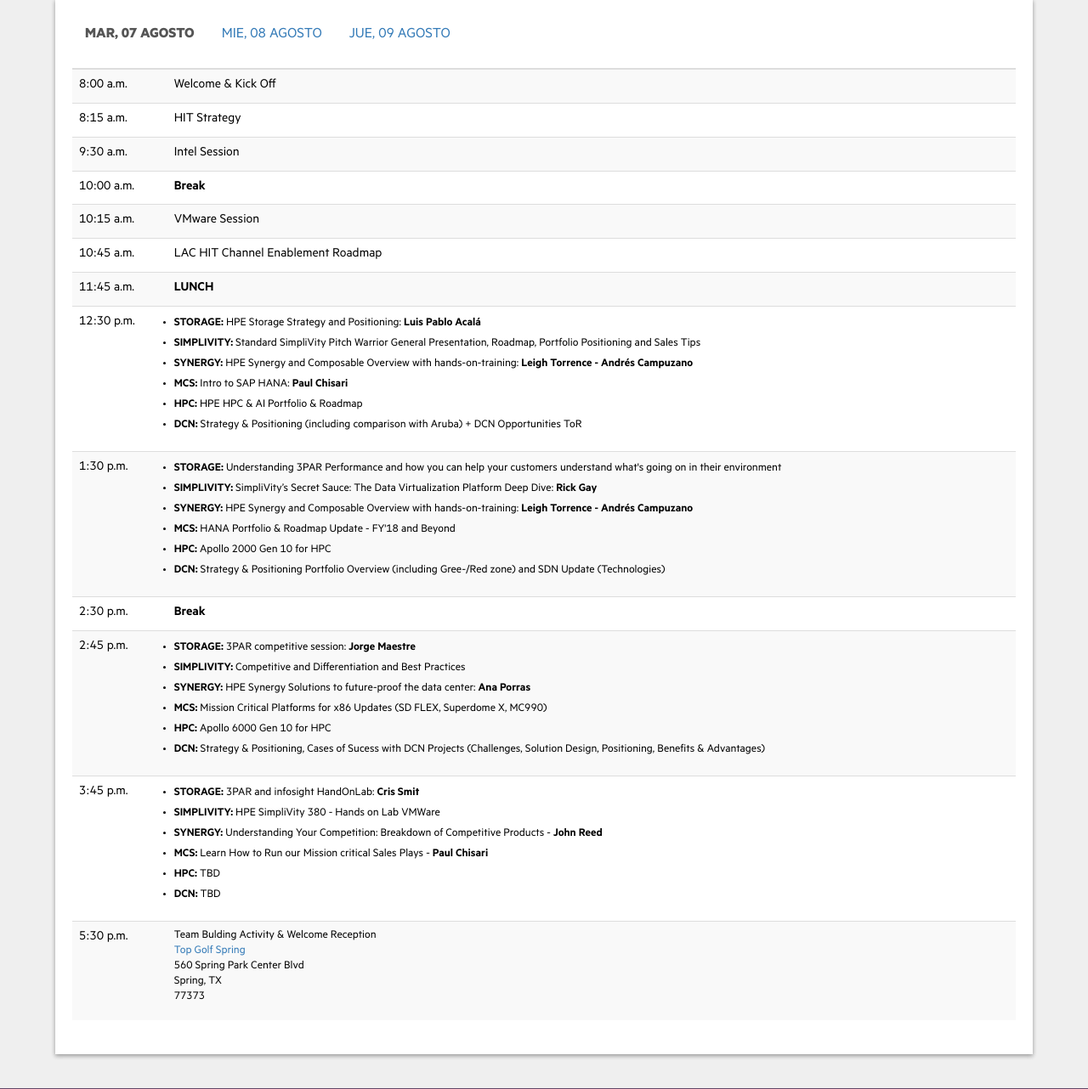
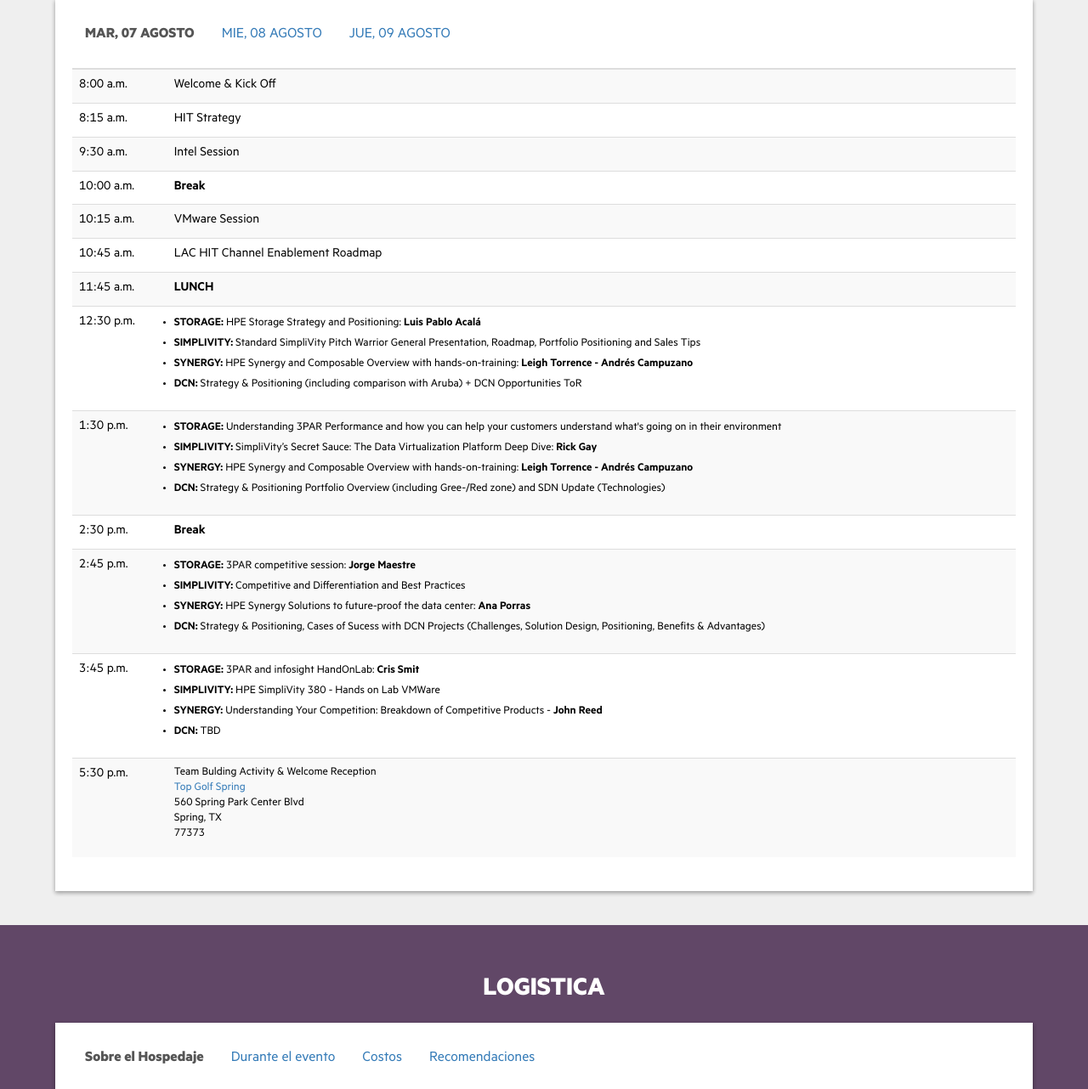
Before and after one commit to joseminaya15/Warriors, a CodeIgniter app: page /Warriors/ in a window 1280 px wide. Shown: the part 1454-2736 px from the top of the page at 85% size. Run offline with CodeIgniter, Linux system fonts and the light colour scheme; some libraries are stand-ins or nearby versions.

Commit message:
vista home

```diff
--- a/application/views/v_home.php
+++ b/application/views/v_home.php
@@ -134,8 +134,6 @@
                                                 <li><strong>STORAGE: </strong>HPE Storage Strategy and Positioning: <strong>Luis Pablo Acalá</strong></li>
                                                 <li><strong>SIMPLIVITY: </strong>Standard SimpliVity Pitch Warrior General Presentation, Roadmap, Portfolio Positioning and Sales Tips</li>
                                                 <li><strong>SYNERGY: </strong>HPE Synergy and Composable Overview with hands-on-training: <strong>Leigh Torrence - Andrés Campuzano</strong></li>
-                                                <li><strong>MCS: </strong>Intro to SAP HANA: <strong>Paul Chisari</strong></li>
-                                                <li><strong>HPC: </strong>HPE HPC & AI Portfolio & Roadmap</li>
                                                 <li><strong>DCN: </strong>Strategy & Positioning (including comparison with Aruba) + DCN Opportunities ToR</li>
                                             </ul>
                                         </td>
@@ -147,8 +145,6 @@
                                                 <li><strong>STORAGE: </strong>Understanding 3PAR Performance and how you can help your customers understand what's going on in their environment</li>
                                                 <li><strong>SIMPLIVITY: </strong>SimpliVity’s Secret Sauce: The Data Virtualization Platform Deep Dive: <strong>Rick Gay</strong></li>
                                                 <li><strong>SYNERGY: </strong>HPE Synergy and Composable Overview with hands-on-training: <strong>Leigh Torrence - Andrés Campuzano</strong></li>
-                                                <li><strong>MCS: </strong>HANA Portfolio & Roadmap Update - FY'18 and Beyond</li>
-                                                <li><strong>HPC: </strong>Apollo 2000 Gen 10 for HPC</li>
                                                 <li><strong>DCN: </strong>Strategy & Positioning Portfolio Overview (including Gree-/Red zone) and SDN Update (Technologies)</li>
                                             </ul>
                                         </td>
@@ -164,8 +160,6 @@
                                                 <li><strong>STORAGE: </strong>3PAR competitive session: <strong>Jorge Maestre</strong></li>
                                                 <li><strong>SIMPLIVITY: </strong>Competitive and Differentiation and Best Practices</li>
                                                 <li><strong>SYNERGY: </strong>HPE Synergy Solutions to future-proof the data center: <strong>Ana Porras</strong></li>
-                                                <li><strong>MCS: </strong>Mission Critical Platforms for x86 Updates (SD FLEX, Superdome X, MC990)</li>
-                                                <li><strong>HPC: </strong>Apollo 6000 Gen 10 for HPC</li>
                                                 <li><strong>DCN: </strong>Strategy & Positioning, Cases of Sucess with DCN Projects (Challenges, Solution Design, Positioning, Benefits & Advantages)</li>
                                             </ul>
                                         </td>
@@ -177,8 +171,6 @@
                                                 <li><strong>STORAGE: </strong>3PAR and infosight HandOnLab: <strong>Cris Smit</strong></li>
                                                 <li><strong>SIMPLIVITY: </strong>HPE SimpliVity 380 - Hands on Lab VMWare</li>
                                                 <li><strong>SYNERGY: </strong>Understanding Your Competition: Breakdown of Competitive Products - <strong>John Reed</strong></li>
-                                                <li><strong>MCS: </strong>Learn How to Run our Mission critical Sales Plays - <strong>Paul Chisari</strong></li>
-                                                <li><strong>HPC: </strong>TBD</li>
                                                 <li><strong>DCN: </strong>TBD</li>
                                             </ul>
                                         </td>
@@ -244,8 +236,6 @@
                                                 <li><strong>STORAGE: </strong>Nimble Storage Platform/Architecture Overview: <strong>Marcos Barros</strong></li>
                                                 <li><strong>SIMPLIVITY: </strong>izing Guidelines - Online Sizer, TCO Tool, and Lanamark Tool Data Collecition & Sizing for HPE SimpliVity 380: <strong>Ron Singler</strong></li>
                                                 <li><strong>SYNERGY: </strong>Deploy and update apps and infrastructure in minutes with composable infrastructure and HPE Synergy Image Streamer: <strong>LSahana Sampige Prabhaka</strong></li>
-                                                <li><strong>MCS: </strong>HANA Operational Readiness / Ecosystem and platform update</li>
-                                                <li><strong>HPC: </strong>Apollo sx40, 35, 70</li>
                                                 <li><strong>DCN: </strong>Competitive & Technical (comparing to Cisco, Dell), Attach Examples</li>
                                             </ul>
                                         </td>
@@ -257,8 +247,6 @@
                                                 <li><strong>STORAGE: </strong>Sizing Nimble Storage Solutions with NinjaSTARS Sizer tool - Hands on Lab</li>
                                                 <li><strong>SIMPLIVITY: </strong>HPE SimpliVity Solutions - Reference Architectures, Technical Whitepapers and others</li>
                                                 <li><strong>SYNERGY: </strong>Speed delivery and efficiencies of infrastructure and services with a Hybrid IT strategy built on composable infrastructure: <strong>Peter Groth</strong></li>
-                                                <li><strong>MCS: </strong>Best Practices for Smart CID for HANA</li>
-                                                <li><strong>HPC: </strong>Apollo 6500 Gen 10 and Deep Learning</li>
                                                 <li><strong>DCN: </strong>Competitive & Technical: Design & Sizing & Configuration and Tools & Resources.</li>
                                             </ul>
                                         </td>
@@ -274,8 +262,6 @@
                                                 <li><strong>STORAGE: </strong>Nimble Competitive position</li>
                                                 <li><strong>SIMPLIVITY: </strong>HPE Simplivity VDI: <strong>Jason Shiplett</strong></li>
                                                 <li><strong>SYNERGY: </strong>HPE OneView QuickStart with Hands-on-training: <strong>David McWilliams</strong></li>
-                                                <li><strong>MCS: </strong>OCA for HANA/MCS</li>
-                                                <li><strong>HPC: </strong>HPE HPC Software Portfolio Strategy & Roadmap</li>
                                                 <li><strong>DCN: </strong>Understanding Network Architectures for HPE's Hybrid-IT solutions</li>
                                             </ul>
                                         </td>
@@ -287,8 +273,6 @@
                                                 <li><strong>STORAGE: </strong>Nimble Storage Hands on Lab</li>
                                                 <li><strong>SIMPLIVITY: </strong>HPE SimpliVity 380 - Hands on Lab Hyper-V</li>
                                                 <li><strong>SYNERGY: </strong>HPE OneView QuickStart with Hands-on-training: <strong>David McWilliams</strong></li>
-                                                <li><strong>MCS: </strong>TBD</li>
-                                                <li><strong>HPC: </strong>TBD</li>
                                                 <li><strong>DCN: </strong>TBD</li>
                                             </ul>
                                         </td>
@@ -355,8 +339,6 @@
                                                 <li><strong>STORAGE: </strong>Data Protection Portfolio Overview: <strong>Luis Pablo Acalá</strong></li>
                                                 <li><strong>SIMPLIVITY: </strong>SimpliVity Backup and Disaster Recovery Best Practices: <strong>Tim Antonowicz</strong></li>
                                                 <li><strong>SYNERGY: </strong>Build and manage infrastructures and applications while maintaining compliance using Chef solutions and HPE Synergy: <strong>Gary Stevens - Ka Wai Leung</strong></li>
-                                                <li><strong>MCS: </strong>Retire More Quota with HPE Database Performance Pro(DPP) for Oracle</li>
-                                                <li><strong>HPC: </strong>TBD</li>
                                                 <li><strong>DCN: </strong>It's all about the Workloads!’ How workloads affect Fabric design.</li>
                                             </ul>
                                         </td>
@@ -368,8 +350,6 @@
                                                 <li><strong>STORAGE: </strong>Ninja Protected and proper sizing for a StoreOnce environment</li>
                                                 <li><strong>SIMPLIVITY: </strong>Automating a SimpliVity Federation with RESTful APIs and PowerShell: <strong>Ron Singler</strong></li>
                                                 <li><strong>SYNERGY: </strong>Modernize traditional applications using Docker containers on HPE Synergy, the first composable infrastructure: <strong>Gary Stevens - Ka Wai Leung</strong></li>
-                                                <li><strong>MCS: </strong>Competing and Winning against Oracle Exadata</li>
-                                                <li><strong>HPC: </strong>TBD</li>
                                                 <li><strong>DCN: </strong>It's all about the Workloads!’ How workloads affect Fabric design.</li>
                                             </ul>
                                         </td>
@@ -385,7 +365,6 @@
                                                 <li><strong>STORAGE: </strong>Entry Storage Portfolio and positioning</li>
                                                 <li><strong>SIMPLIVITY: </strong>Positioning HPE SimpliVity 380: <strong>Ron Singler</strong></li>
                                                 <li><strong>SYNERGY: </strong>Enable infrastructure automation using Red Hat OpenShift, Ansible Automation with HPE Synergy and Composable Infrastructure: <strong>Gary Stevens - Ka Wai Leung</strong></li>
-                                                <li><strong>HPC: </strong>Yes, You can virtualize Oracle with VMware!</li>
                                                 <li><strong>DCN: </strong>Holy Cow! My customer is talking about Docker and I can't tell a docker container from a docker image!</li>
                                             </ul>
                                         </td>
@@ -397,8 +376,6 @@
                                                 <li><strong>STORAGE: </strong>MSA HandsOn Lab</li>
                                                 <li><strong>SIMPLIVITY: </strong>HPE SimpliVity 380 - Hands on Lab VMWare</li>
                                                 <li><strong>SYNERGY: </strong>Transform Hybrid IT with VMware Cloud Foundation and HPE Synergy</li>
-                                                <li><strong>MCS: </strong>Take Out IBM and Oracle with HPE's MCS x86 Platforms for Databases</li>
-                                                <li><strong>HPC: </strong>TBD</li>
                                                 <li><strong>DCN: </strong>TBD</li>
                                             </ul>
                                         </td>
```
